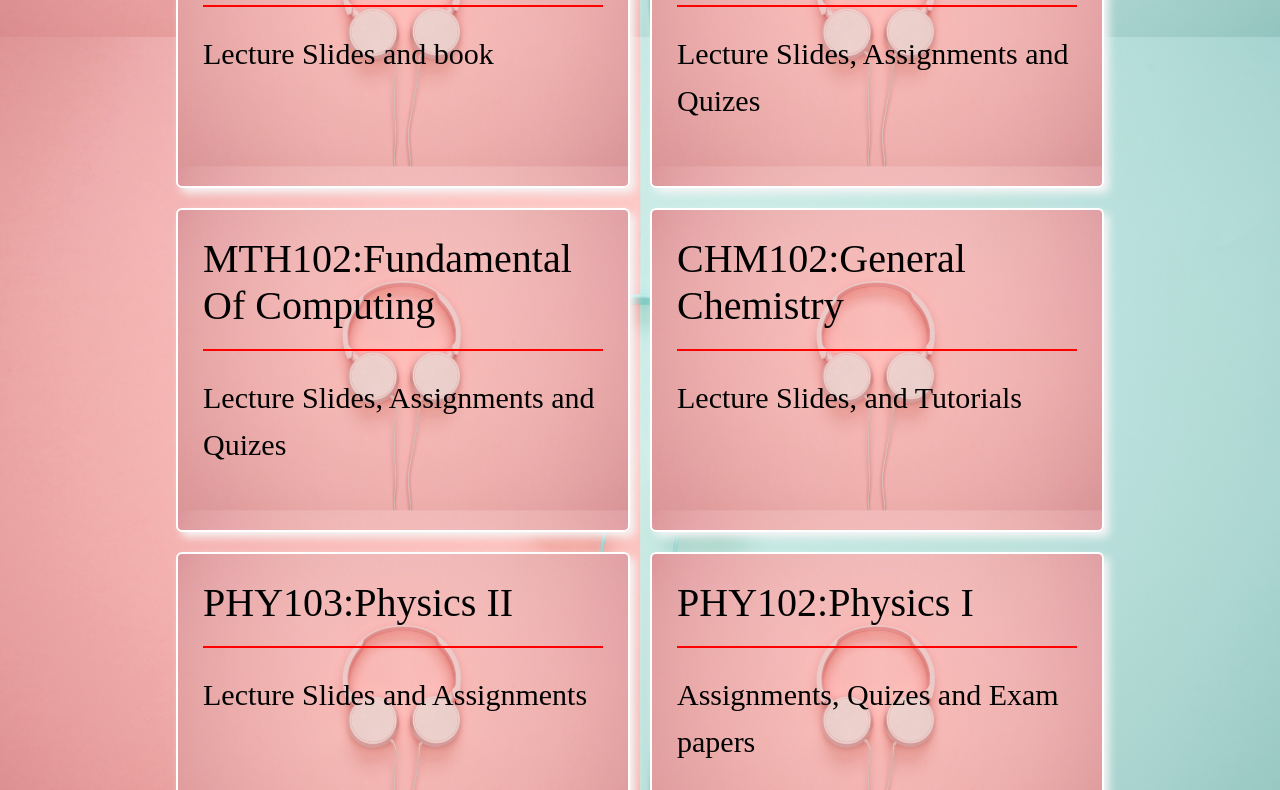
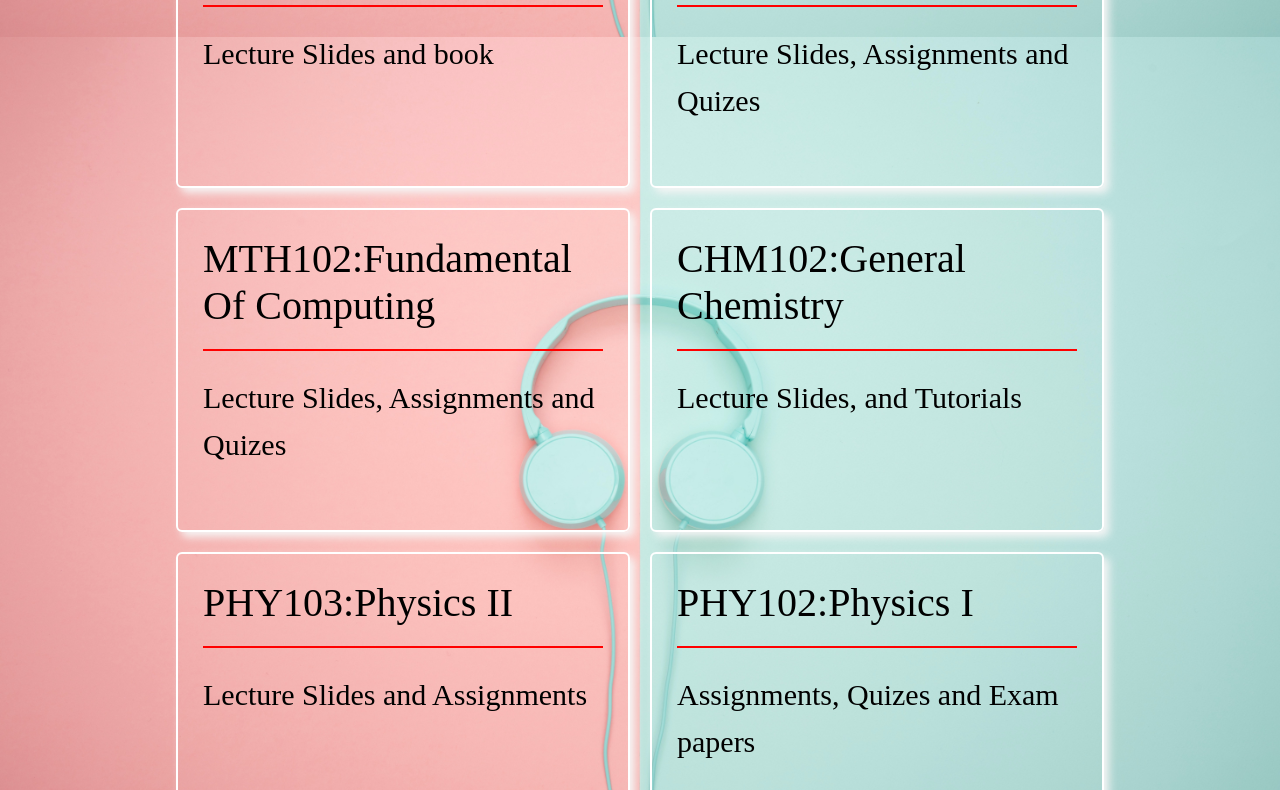
Before and after one commit to RIKTESH9454/Study-Material, a plain HTML site: page index.html in a window 1280 px wide. Shown: the part 763-1553 px from the top of the page. Drawn offline with Linux system fonts and the light colour scheme.

Commit message:
Update style.css

```diff
--- a/style.css
+++ b/style.css
@@ -6,7 +6,7 @@
 }
 
 .btn {
-    background-image: url("pexels-moose-photos-1037999.jpg");
+    background-color: transparent;
     background-size: 100%;
     height: 270px;
     width: 400px;
```
